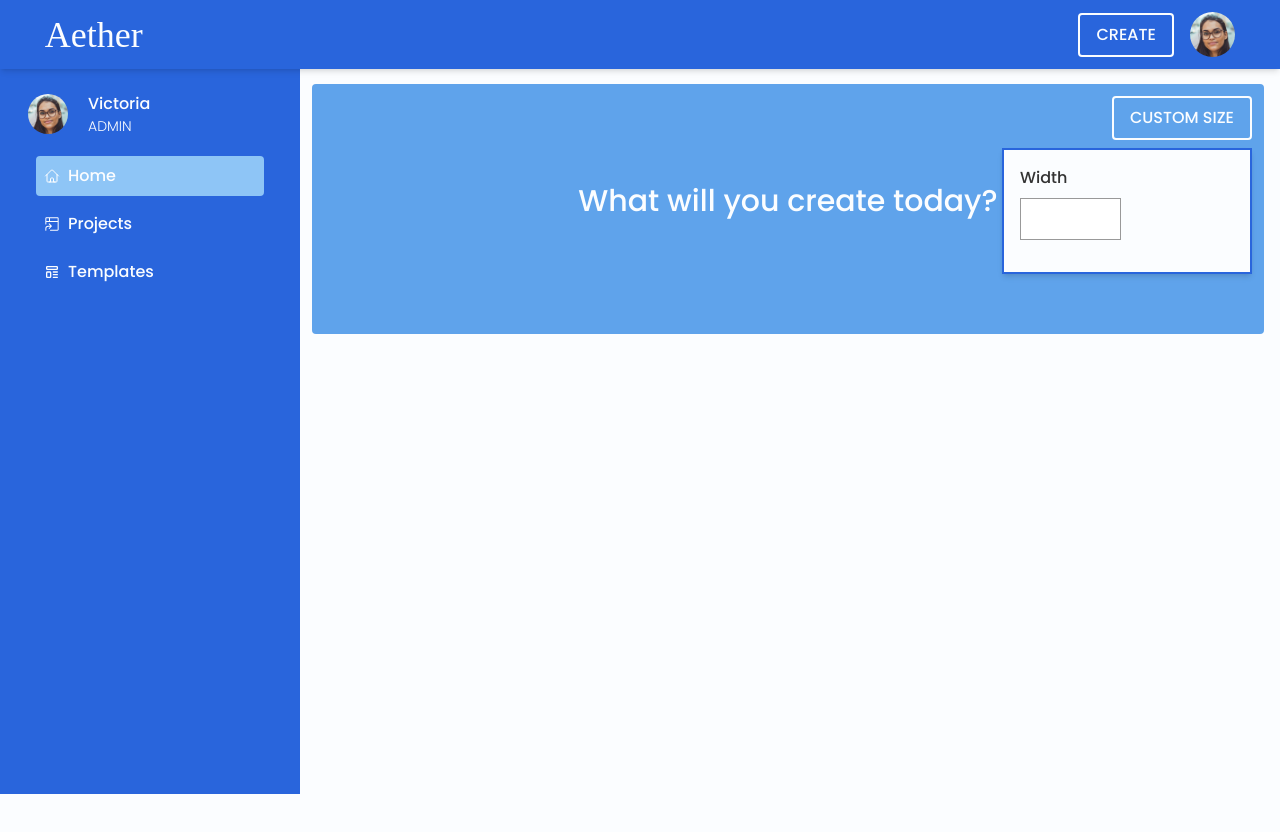
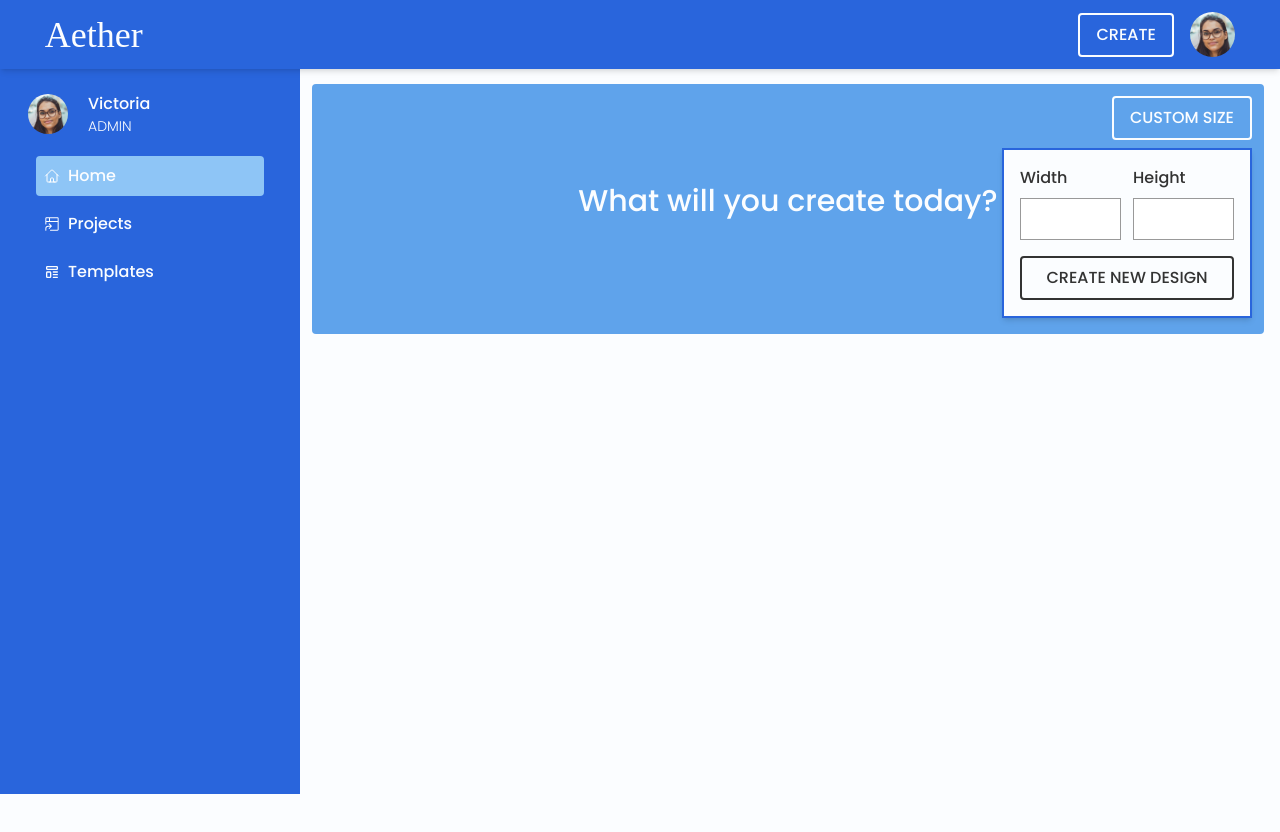
Before and after one commit to Nimira43/Aether, a React (Vite) app in the folder frontend/: page / in a window 1280 px wide. Both pictures are taken after a click on the button "CUSTOM SIZE". Shown: the top 832 px of the page. Built offline with nearby package versions, Linux system fonts and the light colour scheme; a web font is replaced by a local one.

Commit message:
Form button

```diff
--- a/frontend/src/components/Home.jsx
+++ b/frontend/src/components/Home.jsx
@@ -18,7 +18,7 @@ const Home = () => {
             `absolute top-16 right-3 gap-3 w-[250px] bg-light p-4 border-2 border-main transitioning shadow-md ${
               show
                 ? 'visible opacity-100'
-                : 'invisible opacity-30'
+                : 'invisible opacity-0'
             }`
           }>
           <div className='grid grid-cols-2 pb-4 gap-3'>
@@ -33,10 +33,29 @@ const Home = () => {
                 type='number'
                 name='width'
                 id='width'
-                className='w-full px-2 py-[4px] input-field'
+                className='w-full px-2 py-[4px] input-field text-center'
+              />
+            </div>
+            <div className='centre-justify gap-2 flex-col item-start '>
+              <label
+                htmlFor='height'
+                className='text-grey-1 font-medium text-md'
+              >
+                Height
+              </label>
+              <input
+                type='number'
+                name='height'
+                id='height'
+                className='w-full px-2 py-[4px] input-field text-center'
               />
             </div>
           </div>
+          <button
+            className='outline-btn px-4 overflow-hidden w-full'
+          >
+          Create New Design
+        </button>
         </form>
         <div>
           <h2 className='text-3xl pb-10 pt-6 font-medium text-light'>What will you create today?</h2>
--- a/frontend/src/index.css
+++ b/frontend/src/index.css
@@ -7,6 +7,13 @@
 * {
   font-family: 'Poppins', sans-serif;
   font-weight: 300;
+}
+
+input[type="number"]::-webkit-inner-spin-button,
+input[type="number"]::-webkit-outer-spin-button {
+  -webkit-appearance: none;
+  margin: 0;
+
 }
 
 .logo {
@@ -46,7 +53,7 @@
 }
 
 .outline-btn {
-  @apply py-2 text-center border-grey-1 border-2 text-grey-1 uppercase font-medium hover:bg-main hover:text-light hover:border-main transitioning;
+  @apply py-2 rounded text-center border-grey-1 border-2 text-grey-1 uppercase font-medium hover:bg-main hover:text-light hover:border-main transitioning;
 }
 
 .main-btn {
--- a/frontend/src/pages/Layout.jsx
+++ b/frontend/src/pages/Layout.jsx
@@ -35,7 +35,7 @@ const Layout = () => {
                   `absolute top-[60px] right-0 w-[250px] bg-light p-3 border-2 border-main transitioning shadow-md ${
                     show
                       ? 'visible opacity-100'
-                      : 'invisible opacity-30'
+                      : 'invisible opacity-0'
                   }`
                 }>
                 <div className='px-2 py-2 centre-items justify-start gap-5'>
```
